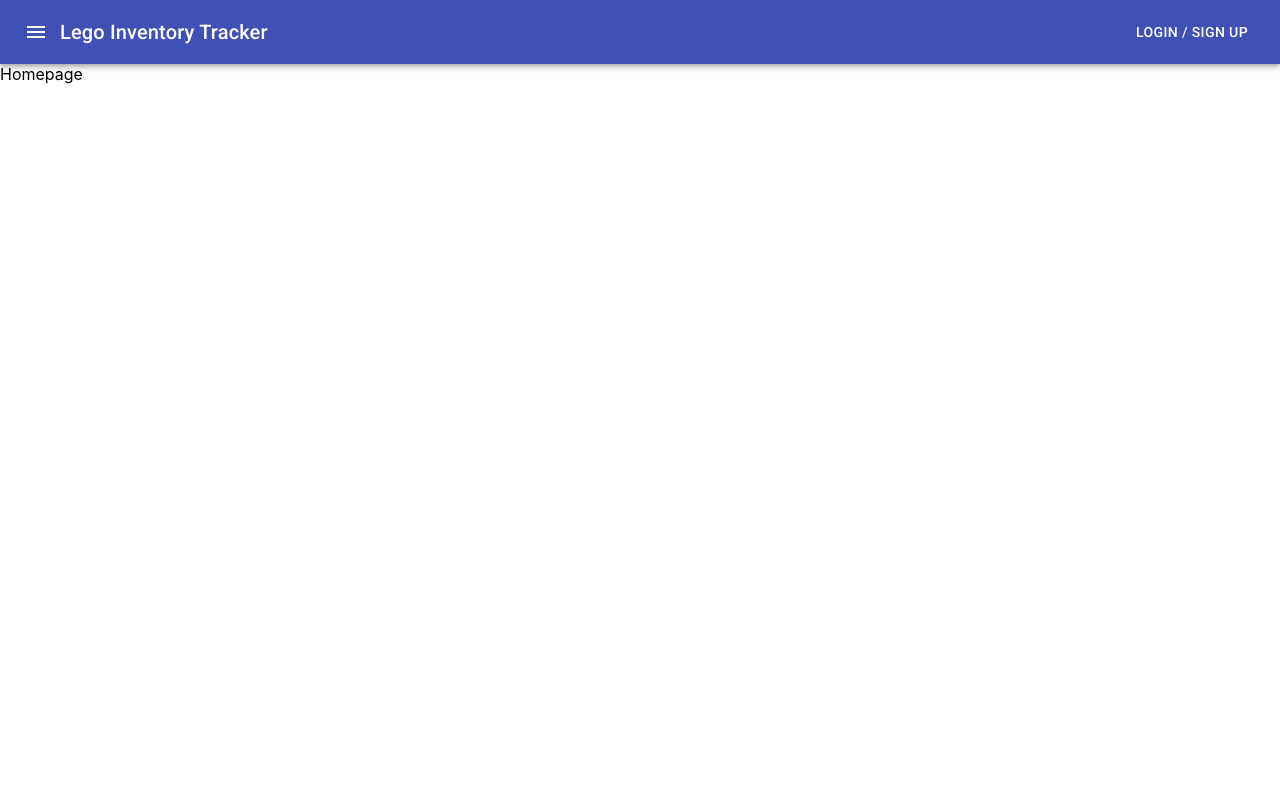
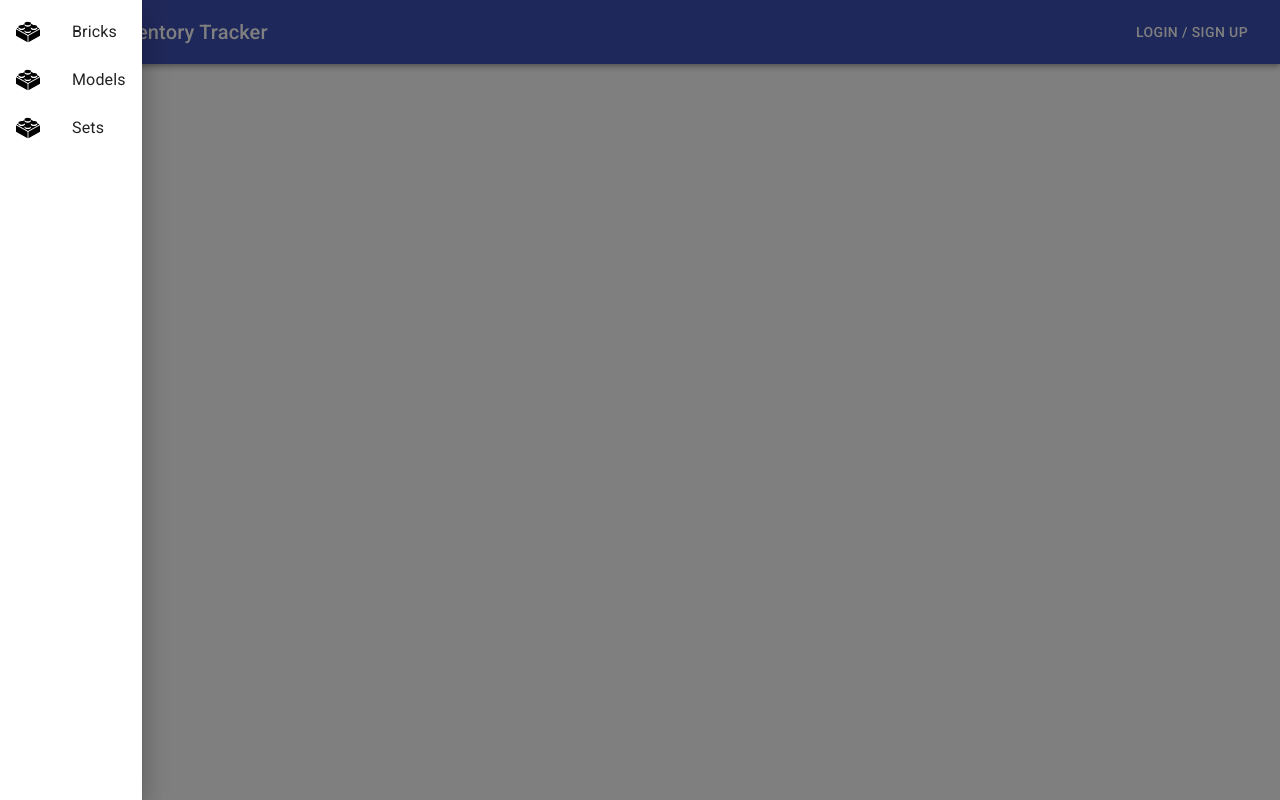
Before and after one commit to RealJasomo/LegoInventoryTrackerProject, a React (Create React App) app in the folder website/lego-inventory-tracker/: page / in a window 1280 px wide. Both pictures are taken after a click on the button "menu". Built offline with nearby package versions, Linux system fonts and the light colour scheme.

Commit message:
Added link draw for navigator

```diff
--- a/website/lego-inventory-tracker/src/App.js
+++ b/website/lego-inventory-tracker/src/App.js
@@ -1,33 +1,66 @@
 import styles from "./css/App.module.css"
+import { ReactComponent as BrickLogo } from "./res/brick.svg";
 import React, { Component } from 'react'
 import {
   BrowserRouter as Router,
   Switch,
-  Route
+  Route,
+  Link
 } from "react-router-dom";
 import {Homepage, BrickCollection, ModelCollection, SetCollection} from './components'
-import {AppBar, Toolbar,  IconButton, Typography, Button} from '@material-ui/core'
+import {AppBar, Toolbar,  IconButton, Typography,
+        Button, Drawer, List, ListItem, ListItemIcon, ListItemText, SvgIcon} from '@material-ui/core'
 import MenuIcon from '@material-ui/icons/Menu'
 
 export default class App extends Component {
+  constructor(){
+  super();
+   this.state = {
+    menuOpen: false
+  }
+}
+  toggleDrawer = (isOpen) => () =>{
+    this.setState({
+      menuOpen: isOpen
+    })
+  }
   render() {
     return (
       <>
+      <Router>
         <div id="nav" className={styles.flexGrow} >
                   <AppBar position="static">
                   <Toolbar>
-                      <IconButton edge="start" className={styles.menuButton} color="inherit" aria-label="menu">
+                      <IconButton edge="start" className={styles.menuButton} onClick={this.toggleDrawer(true)}color="inherit" aria-label="menu">
                       <MenuIcon />
                       </IconButton>
-                      <Typography variant="h6" className={styles.flexGrow}>
+                      <Typography variant="h6" className={`${styles.flexGrow} ${styles.link}`} component={Link} to='/'>
                       Lego Inventory Tracker
                       </Typography>
                       <Button color="inherit">Login / Sign Up</Button>
                   </Toolbar>
                   </AppBar>
+                  <Drawer open={this.state.menuOpen} onClose={this.toggleDrawer(false)}>
+                    <div
+                      tabIndex={0}
+                      role="button"
+                      onClick={this.toggleDrawer(false)}
+                      onKeyDown={this.toggleDrawer(false)}
+                    >
+                       <List>
+                        {['Bricks', 'Models', 'Sets'].map((text, index, arr) => (
+                          <Link to={`/${arr[index].toLowerCase()}`} className={styles.link}>
+                            <ListItem button key={text}>
+                              <ListItemIcon><SvgIcon><BrickLogo/></SvgIcon></ListItemIcon>
+                              <ListItemText primary={text} />
+                            </ListItem>
+                          </Link>
+                        ))}
+                      </List>
+                    </div>
+                  </Drawer>
         </div>
         <div id="app-container">
-          <Router>
             <Switch>
               <Route exact path="/">
                 <Homepage />
@@ -48,8 +81,8 @@ export default class App extends Component {
                 <BrickCollection />
               </Route>
             </Switch>
-          </Router>
         </div>
+        </Router>
       </>
     )
   }
--- a/website/lego-inventory-tracker/src/css/App.module.css
+++ b/website/lego-inventory-tracker/src/css/App.module.css
@@ -11,3 +11,8 @@
 .flexGrow {
     flex-grow: 1;
 }
+
+.link {
+    text-decoration: none;
+    color: inherit;
+}
```
Also changed, not shown: website/lego-inventory-tracker/src/res/brick.svg (added), 1 other file (tests, documents, lock files or other folders).
